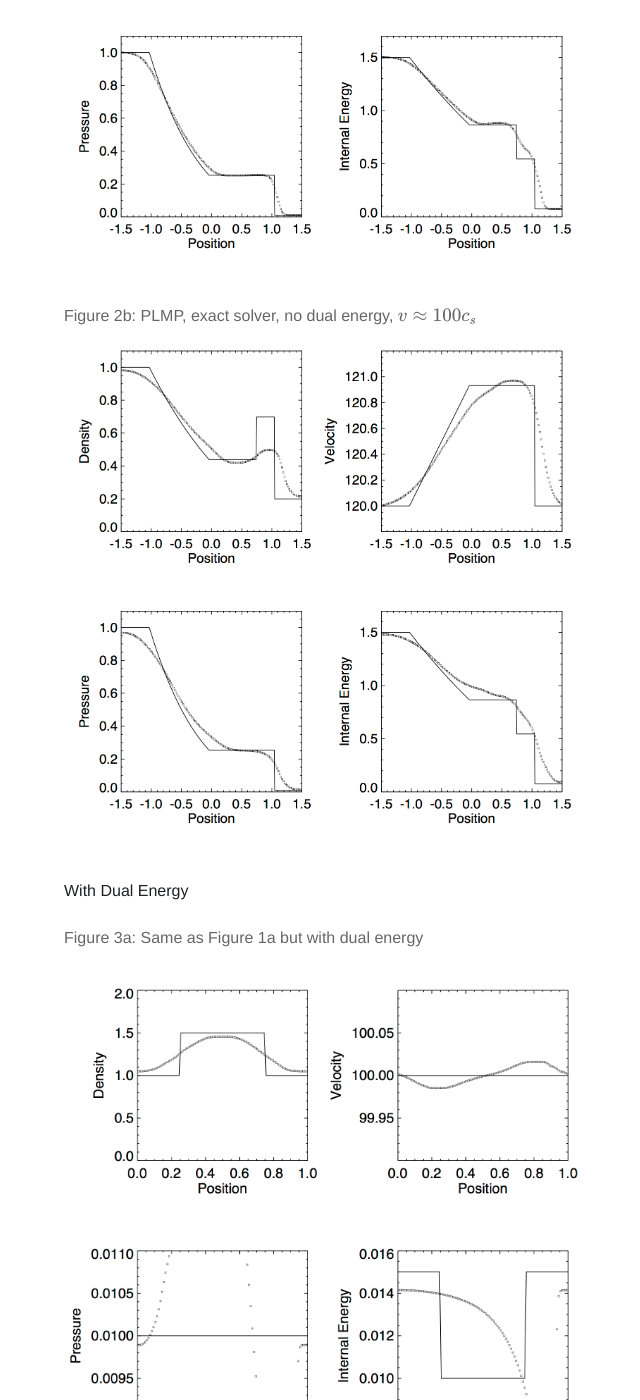
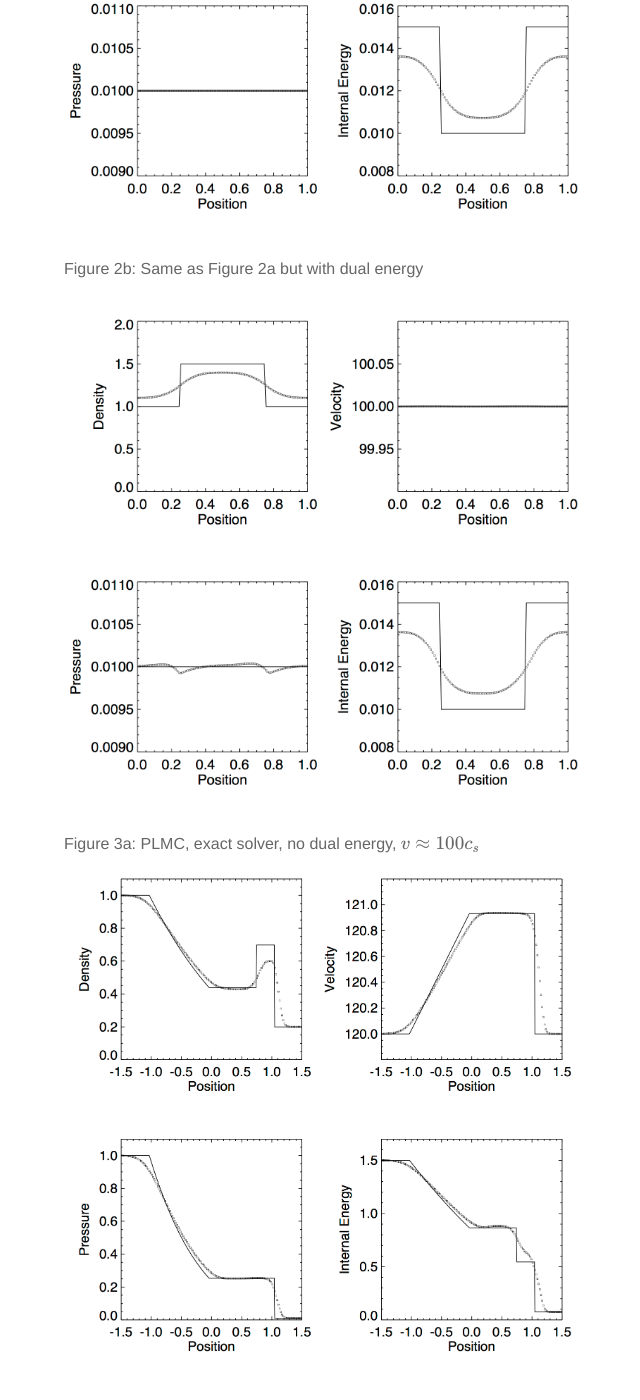
Before and after one commit to evaneschneider/site, a Jekyll site: the page built from _posts/2015-10-5-PLM-tests.markdown, in a window 1280 px wide and 1400 px high, scrolled down 1874 px. Shown: the whole window, without its empty margins (316-956 px from the left). Built offline with Jekyll 4.4.1, drawn with Linux system fonts in a browser that asks for light colours; nearby versions of some CDN libraries; formulas are drawn with MathJax 3; some of the changed text lies outside the part shown.

Commit message:
Changed order

```diff
--- a/_posts/2015-10-5-PLM-tests.markdown
+++ b/_posts/2015-10-5-PLM-tests.markdown
@@ -8,31 +8,26 @@ What happens if we look at the same two high mach number tests from
 the previous posts (the square wave test and the shock tube test), but
 use a piecewise linear reconstruction?
 
-**Without Dual Energy**
-
 Figure 1a: PLMC, exact solver, no dual energy, $$v \approx 800 c_s$$
 <img src="{{ site.url }}assets/images/PLMC_exact_M800_node.png">
 
-Figure 1b: PLMP, exact solver, no dual energy, $$v \approx 800 c_s$$
+Figure 1b: Same as Figure 1a but with dual energy
+<img src="{{ site.url }}assets/images/PLMC_exact_M800_de.png">
+
+Figure 2a: PLMP, exact solver, no dual energy, $$v \approx 800 c_s$$
 <img src="{{ site.url }}assets/images/PLMP_exact_M800_node.png">
 
-Figure 2a: PLMC, exact solver, no dual energy, $$v \approx 100 c_s$$
+Figure 2b: Same as Figure 2a but with dual energy
+<img src="{{ site.url }}assets/images/PLMP_exact_M800_de.png">
+
+Figure 3a: PLMC, exact solver, no dual energy, $$v \approx 100 c_s$$
 <img src="{{ site.url }}assets/images/PLMC_exact_M100_node.png">
 
-Figure 2b: PLMP, exact solver, no dual energy, $$v \approx 100 c_s$$
+Figure 3b: Same as Figure 3a but with dual energy
+<img src="{{ site.url }}assets/images/PLMC_exact_M100_de.png">
+
+Figure 4a: PLMP, exact solver, no dual energy, $$v \approx 100 c_s$$
 <img src="{{ site.url }}assets/images/PLMP_exact_M100_node.png">
 
-
-**With Dual Energy**
-
-Figure 3a: Same as Figure 1a but with dual energy
-<img src="{{ site.url }}assets/images/PLMC_exact_M800_de.png">
-
-Figure 3b: Same as Figure 1b but with dual energy
-<img src="{{ site.url }}assets/images/PLMP_exact_M800_de.png">
-
-Figure 4a: Same as Figure 2a but with dual energy
-<img src="{{ site.url }}assets/images/PLMC_exact_M100_de.png">
-
-Figure 4b: Same as Figure 2b but with dual energy
+Figure 4b: Same as Figure 4a but with dual energy
 <img src="{{ site.url }}assets/images/PLMP_exact_M100_de.png">
```
